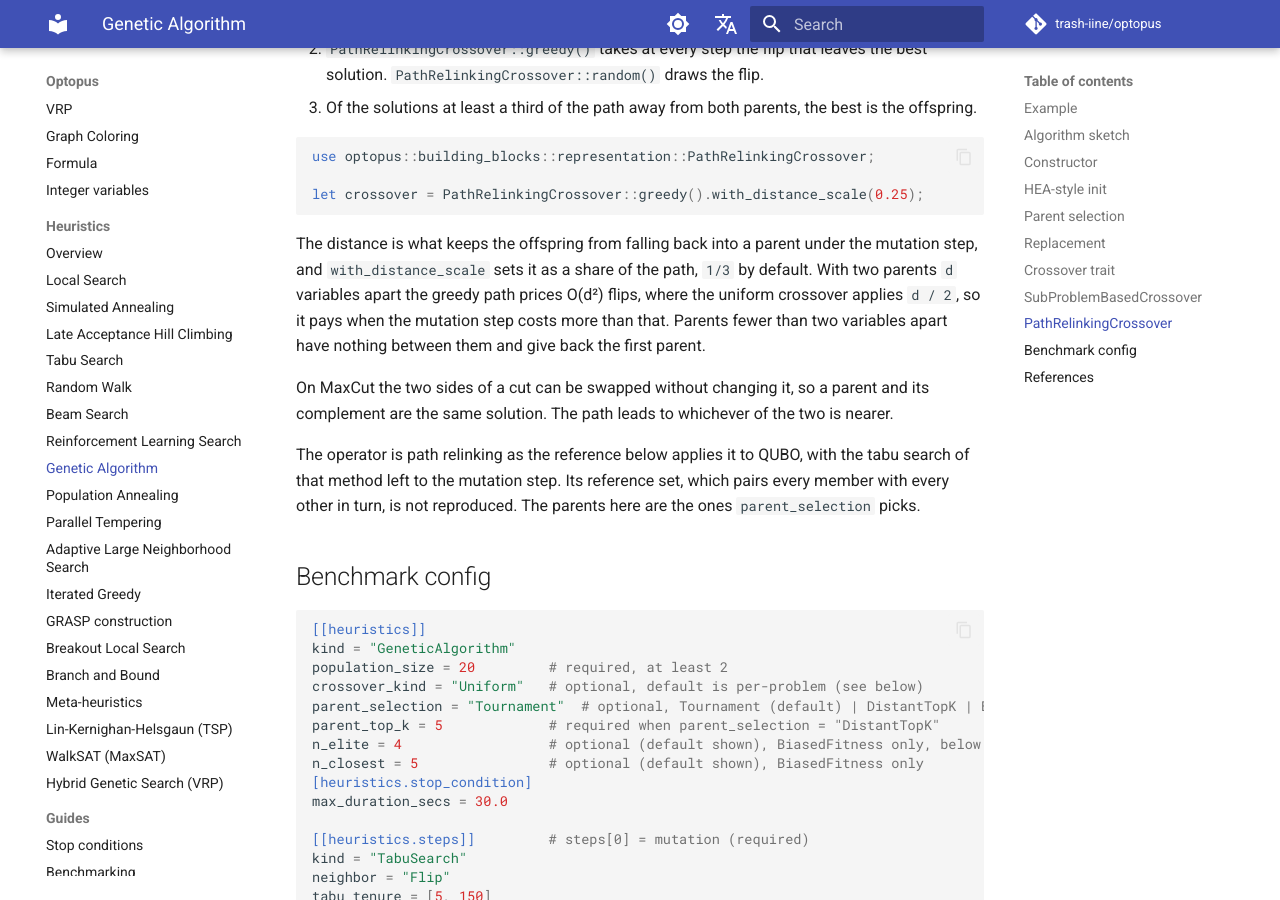
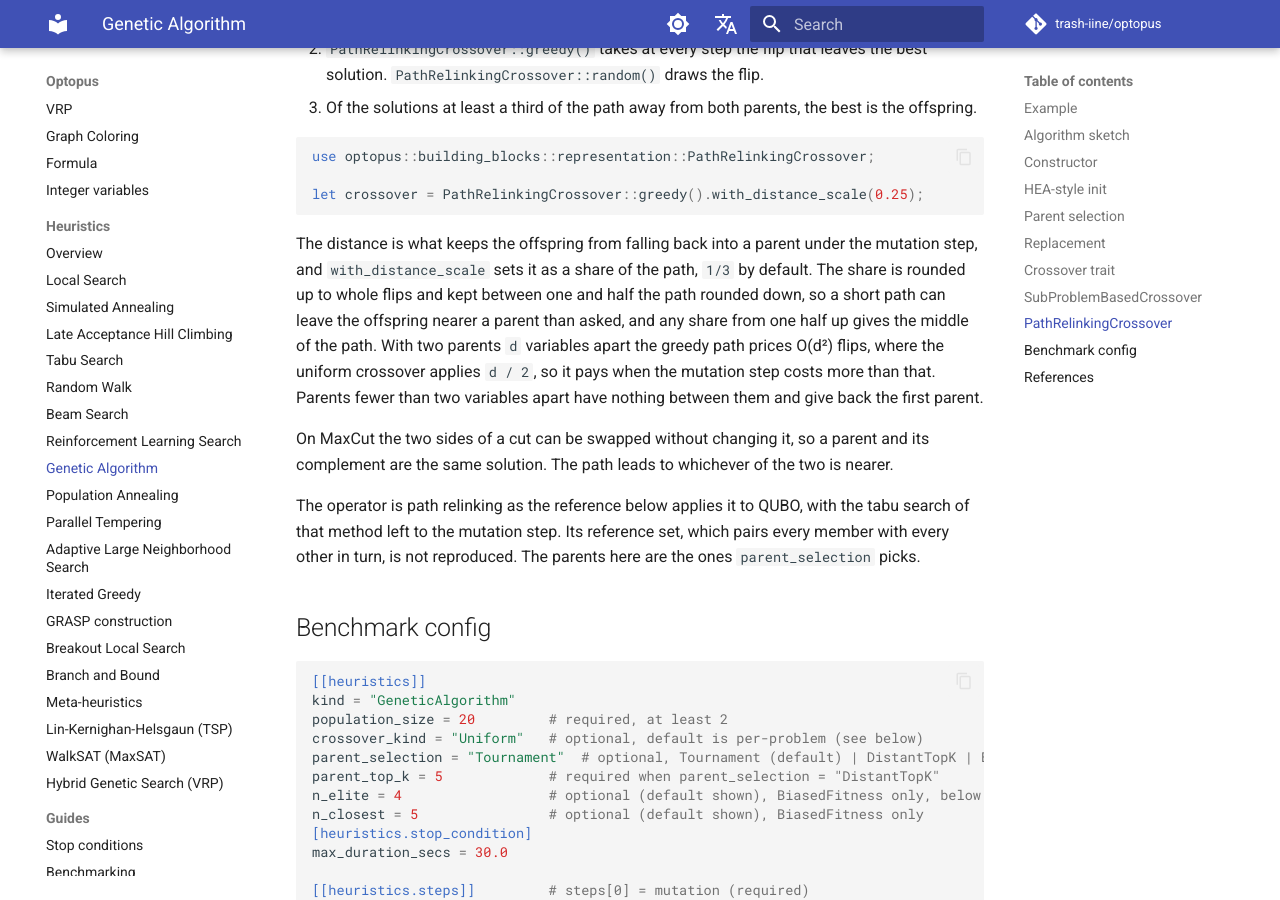
Before and after one commit to trash-iine/optopus, an MkDocs documentation site: the page built from docs/heuristics/genetic_algorithm.md, in a window 1280 px wide and 900 px high, scrolled down 3710 px. Built offline with MkDocs 1.6.1 and Material for MkDocs 9.7.7, drawn with Linux system fonts in a browser that asks for light colours; comment, search, counter and statistics services are not loaded.

Commit message:
DOCS: path relinking says how the distance share is rounded to whole flips, and decisions/0024 names only the problems it measured

```diff
--- a/docs/heuristics/genetic_algorithm.md
+++ b/docs/heuristics/genetic_algorithm.md
@@ -181,7 +181,10 @@ let crossover = PathRelinkingCrossover::greedy().with_distance_scale(0.25);
 
 The distance is what keeps the offspring from falling back into a parent
 under the mutation step, and `with_distance_scale` sets it as a share of the
-path, `1/3` by default. With two parents `d` variables apart the greedy path
+path, `1/3` by default. The share is rounded up to whole flips and kept
+between one and half the path rounded down, so a short path can leave the
+offspring nearer a parent than asked, and any share from one half up gives the
+middle of the path. With two parents `d` variables apart the greedy path
 prices O(d²) flips, where the uniform crossover applies `d / 2`, so it pays
 when the mutation step costs more than that. Parents fewer than two variables
 apart have nothing between them and give back the first parent.
```
Also changed, not shown: decisions/0024-path-relinking-is-a-crossover-of-the-binary-problems-and-pays-on-the-large-graphs.md (+1 -1 lines), decisions/README.md (+1 -1 lines), docs/ja/heuristics/genetic_algorithm.md (+1 -1 lines), 1 other file.
